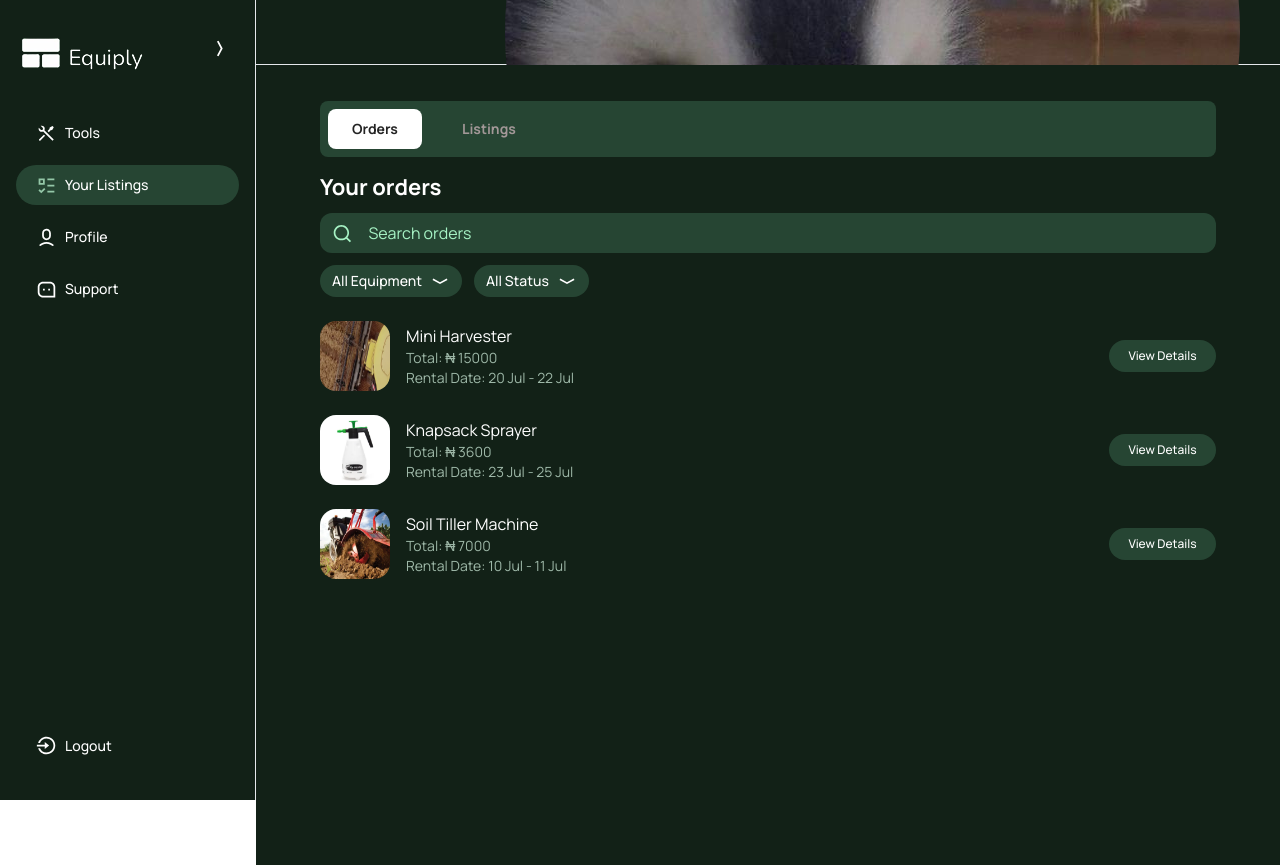
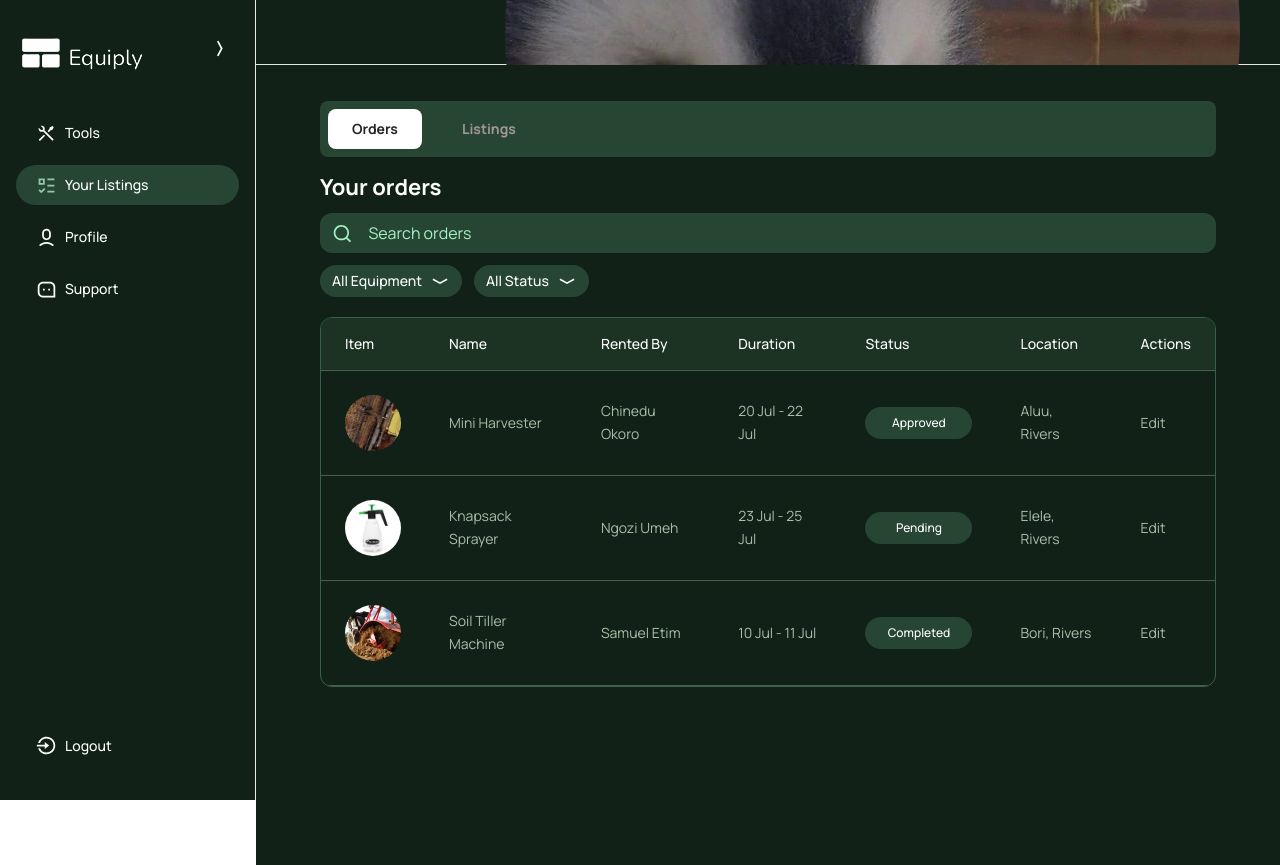
Before and after one commit to estherchinda/equiply, a Next.js app: page /user/listings in a window 1280 px wide. Built offline with nearby package versions, Linux system fonts and the light colour scheme.

Commit message:
added booking flow

```diff
--- /dev/null
+++ b/app/user/tools/[toolsId]/request/ConfirmModal.tsx
@@ -0,0 +1,105 @@
+"use client";
+
+import Modal from "@/ui/display/Modal";
+import Heading from "@/ui/display/HeadingComponent";
+import Button from "@/ui/forms/Button";
+import Image from "next/image";
+import { BsCalendar2 } from "react-icons/bs";
+import { FaNairaSign } from "react-icons/fa6";
+
+
+type BookingTabProps = {
+    heading: string;
+    subheading: string;
+    subtitle?: string;
+    image?: string;
+    icon?: React.ReactNode;
+}
+const BookingTab = ({heading, subheading, subtitle, image, icon}: BookingTabProps) => {
+    return (
+        <div>
+          <h3 className="font-bold text-lg leading-[23px]">{heading}</h3>
+          <div className="w-full flex justify-between items-center bg-[#1C3324] p-2.5 mt-2">
+            <div className="gap-4 flex items-center">
+                {image ? (
+                <div className="relative overflow-hidden w-[40px] h-[40px]">
+                    <Image
+                      src={image}
+                      alt="Equipment Image"
+                      fill
+                      className="rounded-2xl object-cover"
+                    />
+                </div>
+                ) : (
+                <div className="w-[40px] h-[40px] rounded-2xl bg-[#29382E] flex items-center justify-center text-white">
+                    {icon}
+                </div>
+                )}
+              <div>
+                <h2 className="text-base leading-6">{subheading}</h2>
+                <p className="text-sm leading-5 text-[#9EB8A8]">
+                  {subtitle}
+                </p>
+              </div>
+            </div>
+          </div>
+        </div>
+    )
+}
+
+export default function ConfirmModal({
+  isOpen,
+  onClose,
+//   onConfirm,
+}: {
+  isOpen: boolean;
+  onClose: () => void;
+//   onConfirm: () => void;
+}) {
+  return (
+    <Modal isOpen={isOpen} onClose={onClose} width="700px">
+      <p className="text-sm font-medium leading-6 space-x-2 text-[#94C7A8] mb-5">
+        <span>Equipment</span>
+        <span>/</span>
+        <span>Drone</span>
+        <span>/</span>
+        <span className="text-white">Confirm Booking</span>
+      </p>
+      <Heading content="Confirm Booking" />
+      <div className="space-y-4 my-5">
+        <BookingTab
+        heading="Equipment"
+        subheading="Tractor"
+        subtitle="Available in 8km"
+        image="/tools/drone-2.svg"
+        />
+        <BookingTab
+          heading="Rental Period"
+          subheading="2 days"
+          subtitle="June 1 - June 3"
+          icon={<BsCalendar2 className="w-5 h-5" />}
+        />
+        <BookingTab
+          heading="Price"
+          subheading="₦ 10,000"
+          icon={<FaNairaSign className="text-xl"/>}
+        />
+      </div>
+      <div>
+        <h3 className="font-bold text-lg leading-[23px]">Terms and Conditions</h3>
+        <p className="text-sm leading-6">By confirming this booking, you agree to abide by the terms and conditions set forth by Equiply and the equipment owner. Please review these terms carefully before proceeding.</p>
+      </div>
+        <div className="flex justify-between mt-6 items-center">
+            <div className="w-[180px]">
+                <button
+                onClick={onClose}
+                className="h-10 py-4 px-6 rounded-full bg-[#29382E] text-white flex justify-center items-center cursor-pointer font-semibold"
+                >Cancel</button>
+            </div>
+            <div className="w-[240px]">
+                <Button content="Confirm Booking" href="/user/listings" />
+            </div>
+        </div>
+    </Modal>
+  );
+}
--- a/ui/listings/ListingsComponent.tsx
+++ b/ui/listings/ListingsComponent.tsx
@@ -41,6 +41,7 @@ export default function ListingsComponent() {
 
   const head = [
     "Item",
+    "Name",
     "Description",
     "Rental Rate",
     "Availability",
@@ -67,9 +68,9 @@ export default function ListingsComponent() {
         </section>
       ) : (
         <section className="space-y-3">
-          <Heading content="Your orders" />
+          <Heading content="Your listings" />
           <SearchInput
-            placeholder="Search orders"
+            placeholder="Search list"
             value={query}
             onChange={handleSearch}
           />
@@ -120,7 +121,7 @@ export default function ListingsComponent() {
                         className="border-b border-[#4A5D4A] text-sm"
                       >
                         <td className="py-6 px-6">
-                          <div className="h-10 w-10 rounded-full relative overflow-hidden">
+                          <div className="h-14 w-14 rounded-full relative overflow-hidden">
                             <Image
                             src={order.image}
                             alt="Image of tool"
@@ -128,6 +129,9 @@ export default function ListingsComponent() {
                             className="object-cover"
                             />
                           </div>
+                        </td>
+                        <td className="py-6 px-6 text-[#A8BFA8] leading-relaxed">
+                          {order.name}
                         </td>
                         <td className="py-6 px-6 text-[#A8BFA8] leading-relaxed">
                           {order.description}
--- a/ui/listings/OrdersComponent.tsx
+++ b/ui/listings/OrdersComponent.tsx
@@ -21,19 +21,35 @@ export default function RentalsComponent() {
   const [equipment, setEquipment] = useState("All Equipment");
   const [status, setStatus] = useState("All Status");
 
-  const equipmentOptions = ["All Equipment", ...Array.from(new Set(userOrders.map(u => u.equipmentName)))];
-    const statusOptions = ["All Status", ...Array.from(new Set(userOrders.map(u => u.status)))];
-
+  const equipmentOptions = [
+    "All Equipment",
+    ...Array.from(new Set(userOrders.map((u) => u.equipmentName))),
+  ];
+  const statusOptions = [
+    "All Status",
+    ...Array.from(new Set(userOrders.map((u) => u.status))),
+  ];
 
   const filteredOrders = userOrders.filter((order) => {
-    const matchesQuery = order.equipmentName.toLowerCase().includes(query.toLowerCase());
-    const matchesEquipment = equipment === "All Equipment" || order.equipmentName === equipment;
+    const matchesQuery = order.equipmentName
+      .toLowerCase()
+      .includes(query.toLowerCase());
+    const matchesEquipment =
+      equipment === "All Equipment" || order.equipmentName === equipment;
     const matchesStatus = status === "All Status" || order.status === status;
 
     return matchesQuery && matchesEquipment && matchesStatus;
   });
 
-
+  const head = [
+    "Item",
+    "Name",
+    "Rented By",
+    "Duration",
+    "Status",
+    "Location",
+    "Actions",
+  ];
 
   return (
     <section>
@@ -68,14 +84,6 @@ export default function RentalsComponent() {
               selected={equipment}
               width="200px"
             />
-            {/* <Dropdown
-            options={userOrders.map(u => {
-                return `${formatShortDate(u.startDate)} - ${formatShortDate(u.endDate)}`
-            })}
-            onSelect={() => {}}
-            selected=""
-            width="200px"
-            /> */}
             <Dropdown
               options={statusOptions}
               onSelect={setStatus}
@@ -90,37 +98,65 @@ export default function RentalsComponent() {
                   content={`Can't find "${query}"`}
                   subtitle="If this is a mistake, contact our Support Center below."
                 />
-                    <Link href={""} className="underline text-sm text-[#9EB8A8]">Support Center</Link>
+                <Link href={""} className="underline text-sm text-[#9EB8A8]">
+                  Support Center
+                </Link>
               </section>
-            ) : filteredOrders.map((u) => (
-              <div
-                key={u.id}
-                className="w-full h-[94px] flex justify-between items-center"
+            ) : (
+              <div className="w-full border border-[#366347] rounded-[12px] bg-[#122117] overflow-x-auto my-5">
+                <table className="w-full">
+                  <thead className="bg-[#1C3324]">
+                    <tr className="border-b border-[#4A5D4A]">
+                      {head.map((title, idx) => (
+                        <th
+                          key={idx}
+                          className="text-left py-4 px-6 text-white font-medium whitespace-nowrap text-sm"
                         >
-                <div className="gap-4 flex items-center">
-                  <div className="relative overflow-hidden w-[70px] h-[70px]">
+                          {title}
+                        </th>
+                      ))}
+                    </tr>
+                  </thead>
+                  <tbody>
+                    {filteredOrders.map((order, idx) => (
+                      <tr
+                        key={order.id || idx}
+                        className="border-b border-[#4A5D4A] text-sm"
+                      >
+                        <td className="py-6 px-6">
+                          <div className="h-14 w-14 rounded-full relative overflow-hidden">
                             <Image
-                      src={u.image}
-                      alt={u.equipmentName}
+                              src={order.image}
+                              alt="Image of tool"
                               fill
-                      className="rounded-2xl object-fit"
+                              className="object-cover"
                             />
                           </div>
-                  <div>
-                    <h2 className="text-base leading-6">{u.equipmentName}</h2>
-                    <p className="text-sm leading-5 text-[#9EB8A8]">
-                      Total: ₦ {u.totalPrice}
-                    </p>
-                    <p className="text-sm leading-5 text-[#9EB8A8]">
-                      Rental Date: {formatShortDate(u.startDate)} - {formatShortDate(u.endDate)}
-                    </p>
+                        </td>
+                        <td className="py-6 px-6 text-[#A8BFA8] leading-relaxed">
+                          {order.equipmentName}
+                        </td>
+                        <td className="py-6 px-6 text-[#A8BFA8] leading-relaxed">
+                          {order.renterName}
+                        </td>
+                        <td className="py-6 px-6 text-[#A8BFA8] leading-relaxed">
+                          {formatShortDate(order.startDate)} - {formatShortDate(order.endDate)}
+                        </td>
+                        <td className="py-6 px-6 text-[#A8BFA8] leading-relaxed">
+                          <Tag text={order.status} />
+                        </td>
+                        <td className="py-6 px-6 text-[#A8BFA8] leading-relaxed">
+                          {order.location}
+                        </td>
+                        <td className="py-6 px-6 text-[#A8BFA8] leading-relaxed capitalize">
+                          Edit
+                        </td>
+                      </tr>
+                    ))}
+                  </tbody>
+                </table>
               </div>
-                </div>
-                <Link href={""}>
-                  <Tag text="View Details" />
-                </Link>
-              </div>
-            ))}
+            )}
           </div>
         </section>
       )}
--- a/utils/request.ts
+++ b/utils/request.ts
@@ -67,7 +67,7 @@ export default function useDateRange(onChange?: (range: DateRange) => void, onCo
         (selectedRange.to.getTime() - selectedRange.from.getTime()) /
           (1000 * 60 * 60 * 24)
       ) + 1;
-    return `NGN ${50 * days} / ${days} day${days > 1 ? "s" : ""}`;
+    return `NGN ${500 * days} / ${days} day${days > 1 ? "s" : ""}`;
   };
 
   return {
```
Also changed, not shown: app/user/tools/[toolsId]/request/page.tsx (+35 -15 lines). Lines whose indentation alone changed are shown as unchanged.
